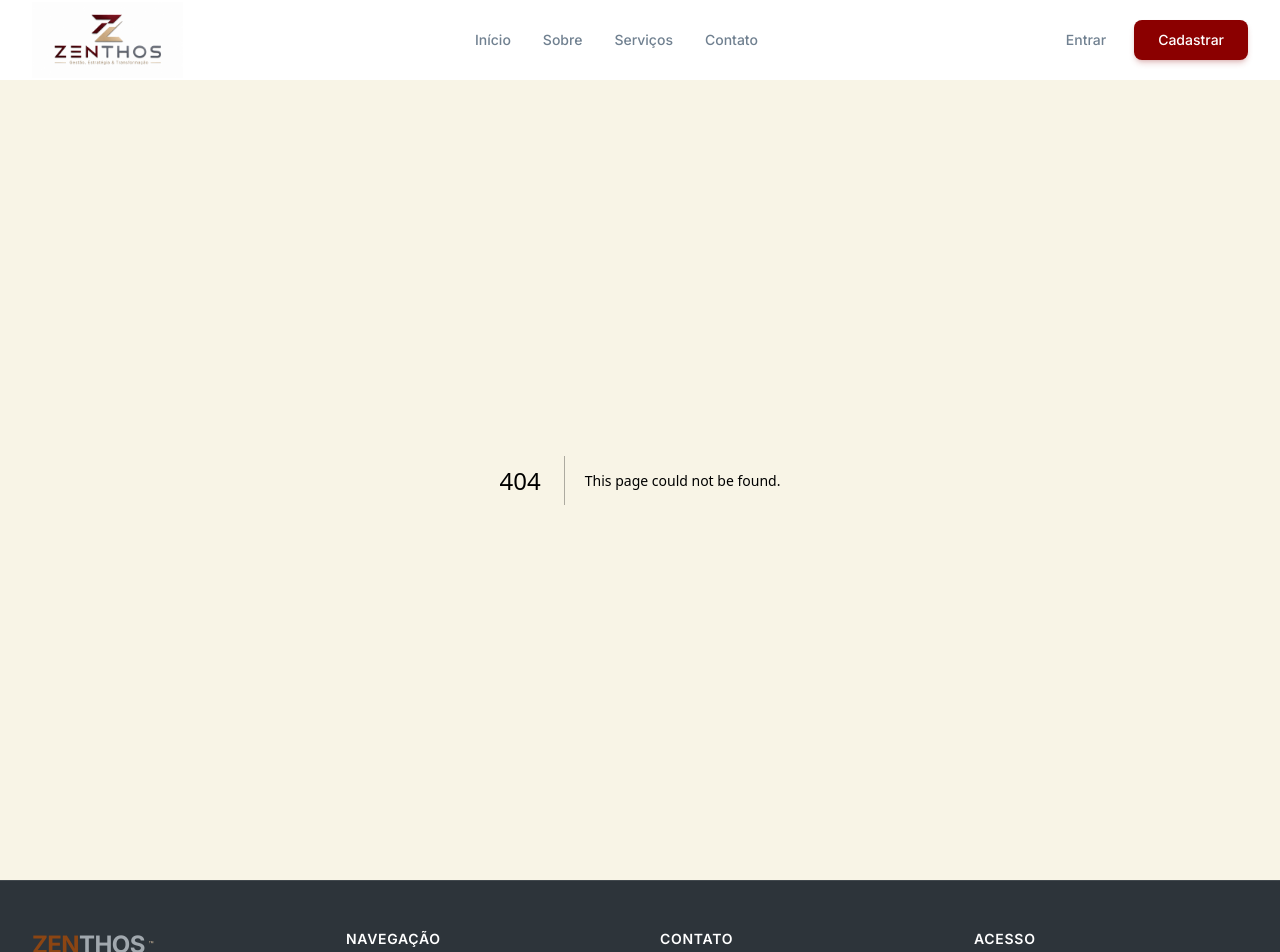
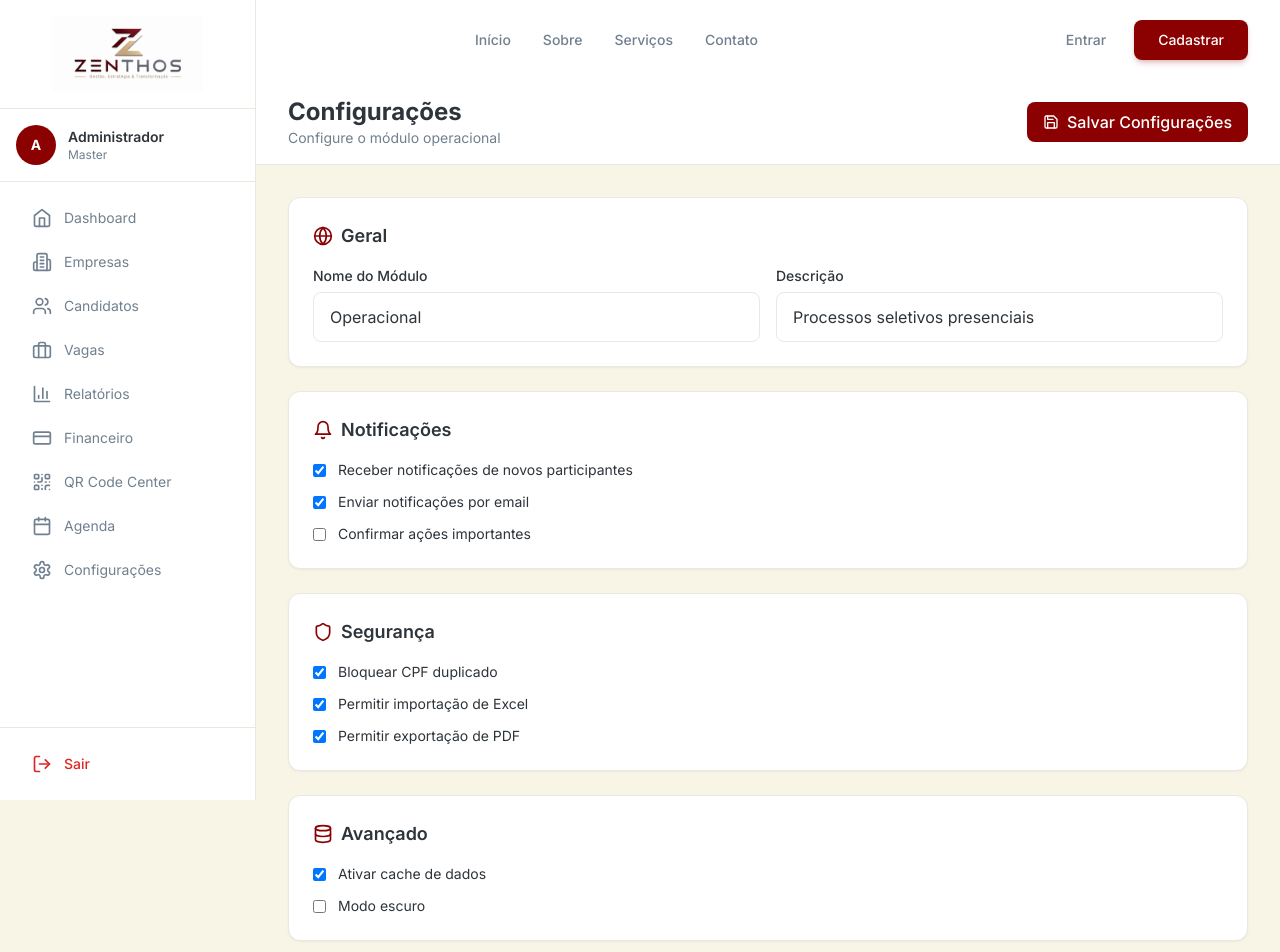
Before and after one commit to trivoroficial/consult_recruit, a Next.js app: page /admin/operacional/configuracoes in a window 1280 px wide. Before the commit this address had no page. Shown: the top 952 px of the page. Built offline with nearby package versions, Linux system fonts and the light colour scheme; sample sign-in values are in the browser's storage; a web font is replaced by a local one.

Commit message:
Add Operacional Configurações page with settings

```diff
--- /dev/null
+++ b/src/app/(dashboard)/admin/operacional/configuracoes/page.tsx
@@ -0,0 +1,138 @@
+'use client'
+
+import { useState } from 'react'
+import { SidebarAdmin } from '@/components/dashboard/SidebarAdmin'
+import { DashboardFooter } from '@/components/dashboard/DashboardFooter'
+import {
+  Settings, Save, Globe, Shield, Bell, FileText,
+  Users, Briefcase, Calendar, Database, RefreshCw,
+  CheckCircle, Eye, EyeOff
+} from 'lucide-react'
+
+export default function OperacionalConfiguracoes() {
+  const [config, setConfig] = useState({
+    notificacoes: true,
+    emailCandidato: true,
+    confirmacao: false,
+    duplicarCPF: true,
+    importarExcel: true,
+    exportarPDF: true,
+    darkMode: false,
+    cache: true
+  })
+
+  return (
+    <div className="min-h-screen bg-[#F8F4E6] flex flex-col">
+      <SidebarAdmin />
+
+      <div className="flex-1 ml-64 flex flex-col min-h-screen">
+        <header className="bg-white border-b border-[#E8EAE0] px-8 py-4 flex items-center justify-between">
+          <div>
+            <h1 className="text-2xl font-bold text-[#2D343A]">Configurações</h1>
+            <p className="text-sm text-[#708090]">Configure o módulo operacional</p>
+          </div>
+          <button className="px-4 py-2 bg-[#8B0000] text-white rounded-lg hover:bg-[#700000] transition font-medium flex items-center gap-2">
+            <Save className="h-4 w-4" />
+            Salvar Configurações
+          </button>
+        </header>
+
+        <div className="flex-1 p-8">
+          <div className="space-y-6">
+            {/* GERAL */}
+            <div className="bg-white rounded-xl shadow-sm border border-[#E8EAE0] p-6">
+              <h2 className="text-lg font-semibold text-[#2D343A] mb-4 flex items-center gap-2">
+                <Globe className="h-5 w-5 text-[#8B0000]" />
+                Geral
+              </h2>
+              <div className="grid grid-cols-1 md:grid-cols-2 gap-4">
+                <div>
+                  <label className="block text-sm font-medium text-[#2D343A] mb-1.5">
+                    Nome do Módulo
+                  </label>
+                  <input type="text" className="w-full px-4 py-3 border border-[#E8EAE0] rounded-lg" value="Operacional" />
+                </div>
+                <div>
+                  <label className="block text-sm font-medium text-[#2D343A] mb-1.5">
+                    Descrição
+                  </label>
+                  <input type="text" className="w-full px-4 py-3 border border-[#E8EAE0] rounded-lg" value="Processos seletivos presenciais" />
+                </div>
+              </div>
+            </div>
+
+            {/* NOTIFICAÇÕES */}
+            <div className="bg-white rounded-xl shadow-sm border border-[#E8EAE0] p-6">
+              <h2 className="text-lg font-semibold text-[#2D343A] mb-4 flex items-center gap-2">
+                <Bell className="h-5 w-5 text-[#8B0000]" />
+                Notificações
+              </h2>
+              <div className="space-y-3">
+                <label className="flex items-center gap-3 cursor-pointer">
+                  <input type="checkbox" className="rounded border-[#E8EAE0] text-[#8B0000] focus:ring-[#8B0000]" checked={config.notificacoes} onChange={(e) => setConfig({...config, notificacoes: e.target.checked})} />
+                  <span className="text-sm text-[#2D343A]">Receber notificações de novos participantes</span>
+                </label>
+                <label className="flex items-center gap-3 cursor-pointer">
+                  <input type="checkbox" className="rounded border-[#E8EAE0] text-[#8B0000] focus:ring-[#8B0000]" checked={config.emailCandidato} onChange={(e) => setConfig({...config, emailCandidato: e.target.checked})} />
+                  <span className="text-sm text-[#2D343A]">Enviar notificações por email</span>
+                </label>
+                <label className="flex items-center gap-3 cursor-pointer">
+                  <input type="checkbox" className="rounded border-[#E8EAE0] text-[#8B0000] focus:ring-[#8B0000]" checked={config.confirmacao} onChange={(e) => setConfig({...config, confirmacao: e.target.checked})} />
+                  <span className="text-sm text-[#2D343A]">Confirmar ações importantes</span>
+                </label>
+              </div>
+            </div>
+
+            {/* SEGURANÇA */}
+            <div className="bg-white rounded-xl shadow-sm border border-[#E8EAE0] p-6">
+              <h2 className="text-lg font-semibold text-[#2D343A] mb-4 flex items-center gap-2">
+                <Shield className="h-5 w-5 text-[#8B0000]" />
+                Segurança
+              </h2>
+              <div className="space-y-3">
+                <label className="flex items-center gap-3 cursor-pointer">
+                  <input type="checkbox" className="rounded border-[#E8EAE0] text-[#8B0000] focus:ring-[#8B0000]" checked={config.duplicarCPF} onChange={(e) => setConfig({...config, duplicarCPF: e.target.checked})} />
+                  <span className="text-sm text-[#2D343A]">Bloquear CPF duplicado</span>
+                </label>
+                <label className="flex items-center gap-3 cursor-pointer">
+                  <input type="checkbox" className="rounded border-[#E8EAE0] text-[#8B0000] focus:ring-[#8B0000]" checked={config.importarExcel} onChange={(e) => setConfig({...config, importarExcel: e.target.checked})} />
+                  <span className="text-sm text-[#2D343A]">Permitir importação de Excel</span>
+                </label>
+                <label className="flex items-center gap-3 cursor-pointer">
+                  <input type="checkbox" className="rounded border-[#E8EAE0] text-[#8B0000] focus:ring-[#8B0000]" checked={config.exportarPDF} onChange={(e) => setConfig({...config, exportarPDF: e.target.checked})} />
+                  <span className="text-sm text-[#2D343A]">Permitir exportação de PDF</span>
+                </label>
+              </div>
+            </div>
+
+            {/* AVANÇADO */}
+            <div className="bg-white rounded-xl shadow-sm border border-[#E8EAE0] p-6">
+              <h2 className="text-lg font-semibold text-[#2D343A] mb-4 flex items-center gap-2">
+                <Database className="h-5 w-5 text-[#8B0000]" />
+                Avançado
+              </h2>
+              <div className="space-y-3">
+                <label className="flex items-center gap-3 cursor-pointer">
+                  <input type="checkbox" className="rounded border-[#E8EAE0] text-[#8B0000] focus:ring-[#8B0000]" checked={config.cache} onChange={(e) => setConfig({...config, cache: e.target.checked})} />
+                  <span className="text-sm text-[#2D343A]">Ativar cache de dados</span>
+                </label>
+                <label className="flex items-center gap-3 cursor-pointer">
+                  <input type="checkbox" className="rounded border-[#E8EAE0] text-[#8B0000] focus:ring-[#8B0000]" checked={config.darkMode} onChange={(e) => setConfig({...config, darkMode: e.target.checked})} />
+                  <span className="text-sm text-[#2D343A]">Modo escuro</span>
+                </label>
+              </div>
+            </div>
+
+            {/* BOTÃO SALVAR */}
+            <button className="w-full py-4 bg-[#8B0000] text-white rounded-lg hover:bg-[#700000] transition font-semibold flex items-center justify-center gap-2 text-lg">
+              <Save className="h-5 w-5" />
+              Salvar Configurações
+            </button>
+          </div>
+        </div>
+
+        <DashboardFooter />
+      </div>
+    </div>
+  )
+}
```
